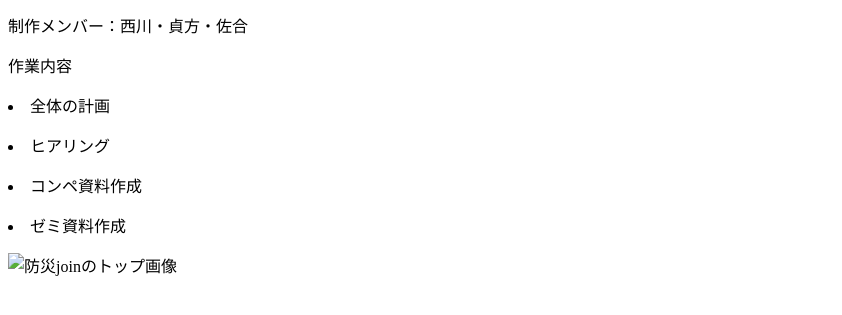
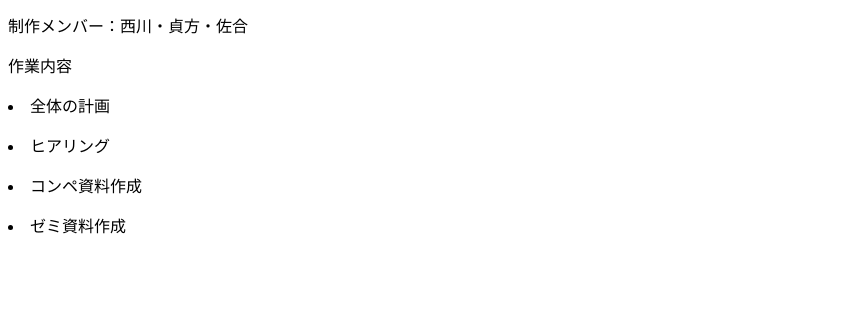
Before and after one commit to kananan06/kananan06.github.io, a plain HTML site: page index.html in a window 1280 px wide. Shown: the part 183-498 px from the top of the page, without its empty margins (0-842 px from the left). Drawn offline with Linux system fonts and the light colour scheme.

Commit message:
Update index.html

```diff
--- a/index.html
+++ b/index.html
@@ -18,7 +18,7 @@
   <p><li> ヒアリング</li></p>
   <p><li> コンペ資料作成</li></p>
   <p><li> ゼミ資料作成</li></p>
-    <img scr="https://github.com/kananan06/kananan06.github.io/blob/main/soturon1.png?raw=true" alt="防災joinのトップ画像" >
+
 
   </body>
 </html>
```
